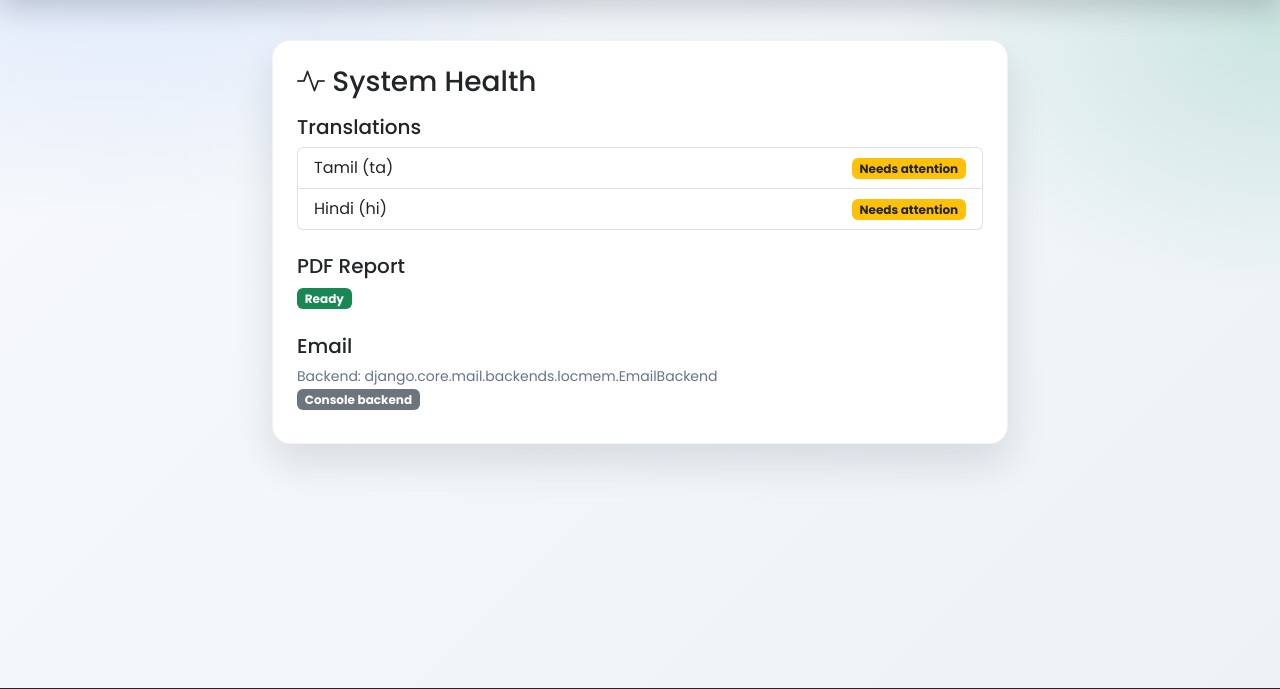
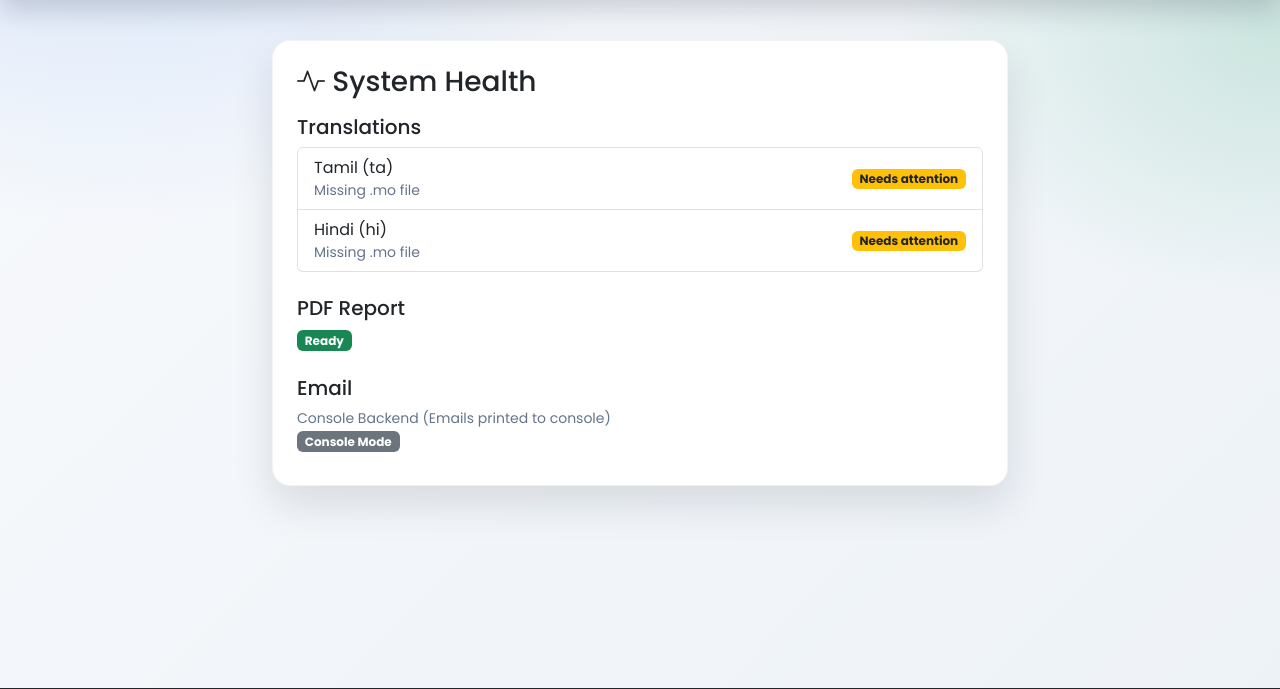
Before and after one commit to Girijesh-S/Diabetics_Prediction, a Django app: page /health/ in a window 1280 px wide. Shown: the part 56-745 px from the top of the page. Run offline with Django 4.2, Linux system fonts and the light colour scheme; the visitor is signed in with stand-in values (Sample User, id 1).

Commit message:
Translations-Fixed

```diff
--- a/diabetes_web/settings.py
+++ b/diabetes_web/settings.py
@@ -106,9 +106,9 @@ EMAIL_BACKEND = env('EMAIL_BACKEND', default='django.core.mail.backends.console.
 EMAIL_HOST = env('EMAIL_HOST', default='smtp.gmail.com')
 EMAIL_PORT = env.int('EMAIL_PORT', default=587)
 EMAIL_USE_TLS = env.bool('EMAIL_USE_TLS', default=True)
-EMAIL_HOST_USER = env('EMAIL_HOST_USER', default='')
-EMAIL_HOST_PASSWORD = env('EMAIL_HOST_PASSWORD', default='')
-DEFAULT_FROM_EMAIL = env('DEFAULT_FROM_EMAIL', default='noreply@diabetespredict.com')
+EMAIL_HOST_USER = env('EMAIL_HOST_USER', default='g0300747@gmail.com')
+EMAIL_HOST_PASSWORD = env('EMAIL_HOST_PASSWORD', default='yego tbou ykke bgqd')
+DEFAULT_FROM_EMAIL = env('DEFAULT_FROM_EMAIL', default='g0300747@gmail.com')
 
 MEDIA_URL = '/media/'
 MEDIA_ROOT = BASE_DIR / 'media'
--- a/prediction/views.py
+++ b/prediction/views.py
@@ -1092,27 +1092,33 @@ def health_check(request):
     base_dir = Path(settings.BASE_DIR)
     locale_dir = base_dir / 'locale'
     translation_status = []
-    sample_msg = 'Home'
+
+    # Check if .mo files exist for each language
     for code, name in [('ta', 'Tamil'), ('hi', 'Hindi')]:
         mo_path = locale_dir / code / 'LC_MESSAGES' / 'django.mo'
-        with translation.override(code):
-            translated = _(sample_msg)
+        mo_exists = mo_path.exists()
         translation_status.append({
             'code': code,
             'name': name,
-            'mo_exists': mo_path.exists(),
-            'translated': translated != sample_msg,
+            'status': 'Ready' if mo_exists else 'Needs attention',
+            'details': f"Compiled translation file found" if mo_exists else "Missing .mo file",
         })
 
+    # Check email configuration
     email_backend = settings.EMAIL_BACKEND
-    smtp_configured = True
+    email_status = 'Backend: ' + email_backend.split('.')[-1]
     if email_backend == 'django.core.mail.backends.smtp.EmailBackend':
-        smtp_configured = bool((settings.EMAIL_HOST_USER or '').strip()) and bool((settings.EMAIL_HOST_PASSWORD or '').strip())
+        has_user = bool((settings.EMAIL_HOST_USER or '').strip())
+        has_password = bool((settings.EMAIL_HOST_PASSWORD or '').strip())
+        email_configured = has_user and has_password
+        email_status = 'SMTP Configured' if email_configured else 'SMTP Not Configured'
+    else:
+        email_status = 'Console Backend (Emails printed to console)'
 
     return render(request, 'prediction/health.html', {
         'translation_status': translation_status,
         'email_backend': email_backend,
-        'smtp_configured': smtp_configured,
+        'email_status': email_status,
         'pdf_ready': True,
     })
 
--- a/templates/prediction/health.html
+++ b/templates/prediction/health.html
@@ -11,12 +11,15 @@
                 <ul class="list-group">
                     {% for item in translation_status %}
                     <li class="list-group-item d-flex justify-content-between align-items-center">
-                        <span>{{ item.name }} ({{ item.code }})</span>
+                        <div>
+                            <span>{{ item.name }} ({{ item.code }})</span>
+                            <div class="small text-muted">{{ item.details }}</div>
+                        </div>
                         <span>
-                            {% if item.mo_exists and item.translated %}
-                            <span class="badge bg-success">{% trans "OK" %}</span>
+                            {% if item.status == 'Ready' %}
+                            <span class="badge bg-success">{{ item.status }}</span>
                             {% else %}
-                            <span class="badge bg-warning text-dark">{% trans "Needs attention" %}</span>
+                            <span class="badge bg-warning text-dark">{{ item.status }}</span>
                             {% endif %}
                         </span>
                     </li>
@@ -33,15 +36,13 @@
             </div>
             <div class="mb-2">
                 <h5>{% trans "Email" %}</h5>
-                <div class="small text-muted">{% trans "Backend" %}: {{ email_backend }}</div>
-                {% if email_backend == 'django.core.mail.backends.smtp.EmailBackend' %}
-                    {% if smtp_configured %}
-                    <span class="badge bg-success">{% trans "SMTP configured" %}</span>
-                    {% else %}
-                    <span class="badge bg-warning text-dark">{% trans "SMTP not configured" %}</span>
-                    {% endif %}
+                <div class="small text-muted">{{ email_status }}</div>
+                {% if 'SMTP Configured' in email_status %}
+                <span class="badge bg-success">{% trans "Ready" %}</span>
+                {% elif 'SMTP Not Configured' in email_status %}
+                <span class="badge bg-warning text-dark">{% trans "Needs Configuration" %}</span>
                 {% else %}
-                <span class="badge bg-secondary">{% trans "Console backend" %}</span>
+                <span class="badge bg-secondary">{% trans "Console Mode" %}</span>
                 {% endif %}
             </div>
         </div>
```
Also changed, not shown: 3 other files.
